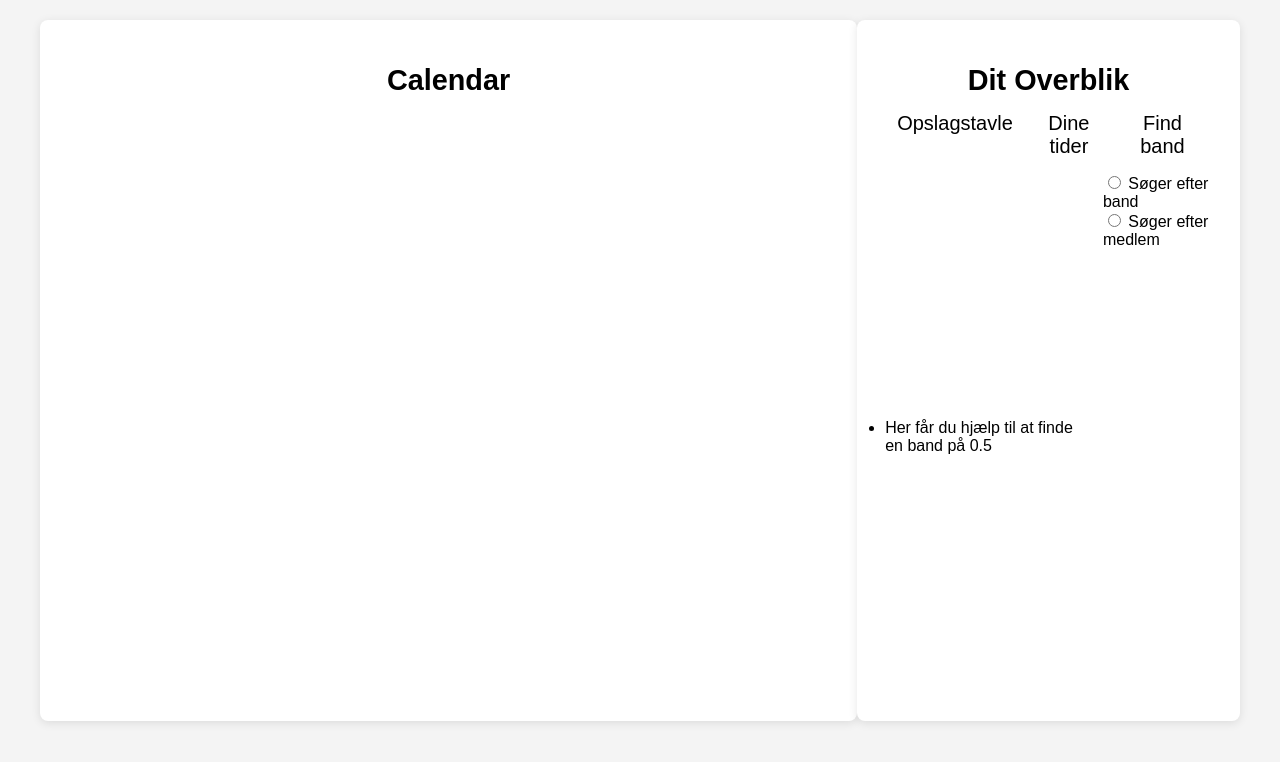
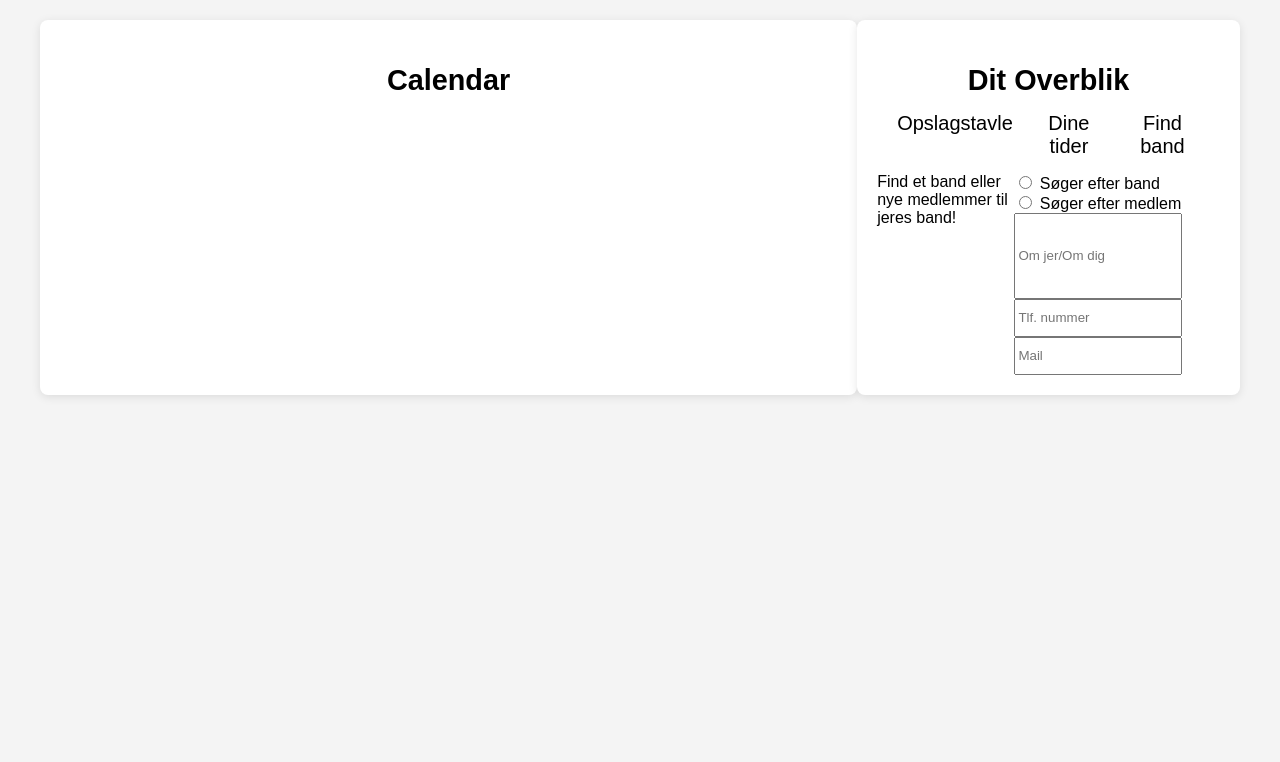
Before and after one commit to P2-Aamus/P2-Aamus1, a plain HTML site: page index.html in a window 1280 px wide. Both pictures are taken after a click on the button "Find band". Drawn offline with nearby package versions, Linux system fonts and the light colour scheme.

Commit message:
Det ser skide godt ud

```diff
--- a/css mappe/tavle.css
+++ b/css mappe/tavle.css
@@ -32,6 +32,21 @@
     flex-direction: column;
     gap: 10px;
     width: 100%;
+}
+
+#omJer {
+  width: 10rem;
+    height: 5rem;
+}
+
+#tlfNr {
+  width: 10rem;
+    height: 2rem;
+}
+
+#mail {
+  width: 10rem;
+    height: 2rem;
 }
 
 .button1, .button2, .button3 {
--- a/index.html
+++ b/index.html
@@ -44,17 +44,23 @@
 
 
                 <div class="band-container" id="three-content" hidden="true">
+                    <h>Find et band eller nye medlemmer til jeres band!</h>
+                    <!--
                     <ul class="menu">
                         <li class="menu_blocks">
-                        <a  id="findBandButton"></a>
-                        <a id="three-content" >Her får du hjælp til at finde en band på 0.5</a>
+                        <a id="findBandButton"></a>
+                        <a id="three-content" ></a>
                         </li>
                     </ul>
+                    -->
                     <form>
                         <input type="radio" id="radioSøgerBand" name="medlemEllerSøger" value="SØGER">
                         <label for="søger">Søger efter band</label><br>
                         <input type="radio" id="radioSøgerMedlem" name="medlemEllerSøger" value="LEDER">
                         <label for="leder">Søger efter medlem</label><br>
+                        <input type="text" id="omJer" placeholder="Om jer/Om dig" required>
+                        <input type="text" id="tlfNr" placeholder="Tlf. nummer" required>
+                        <input type="text" id="mail" placeholder="Mail" required>
                     </form>
                 </div>
 
```
